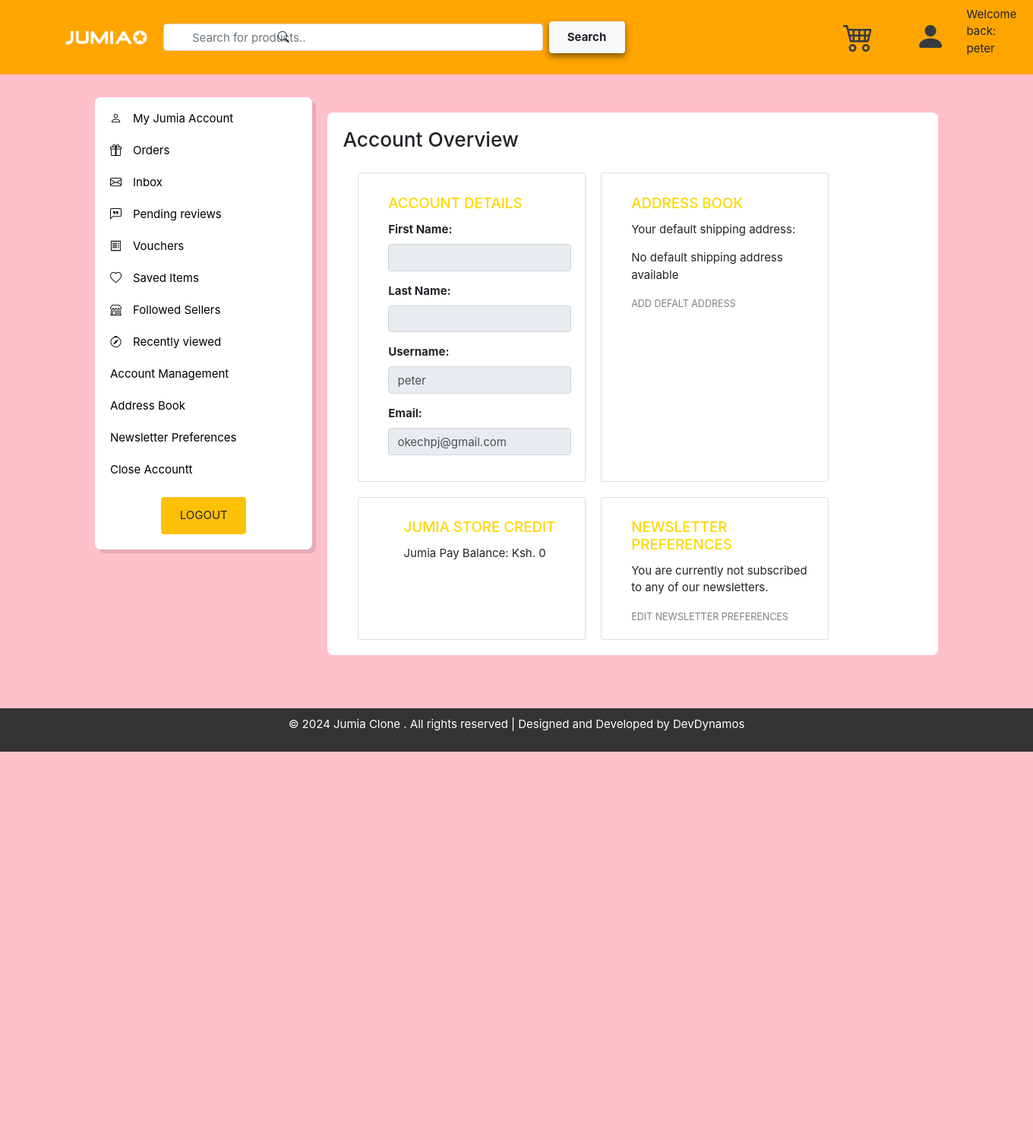
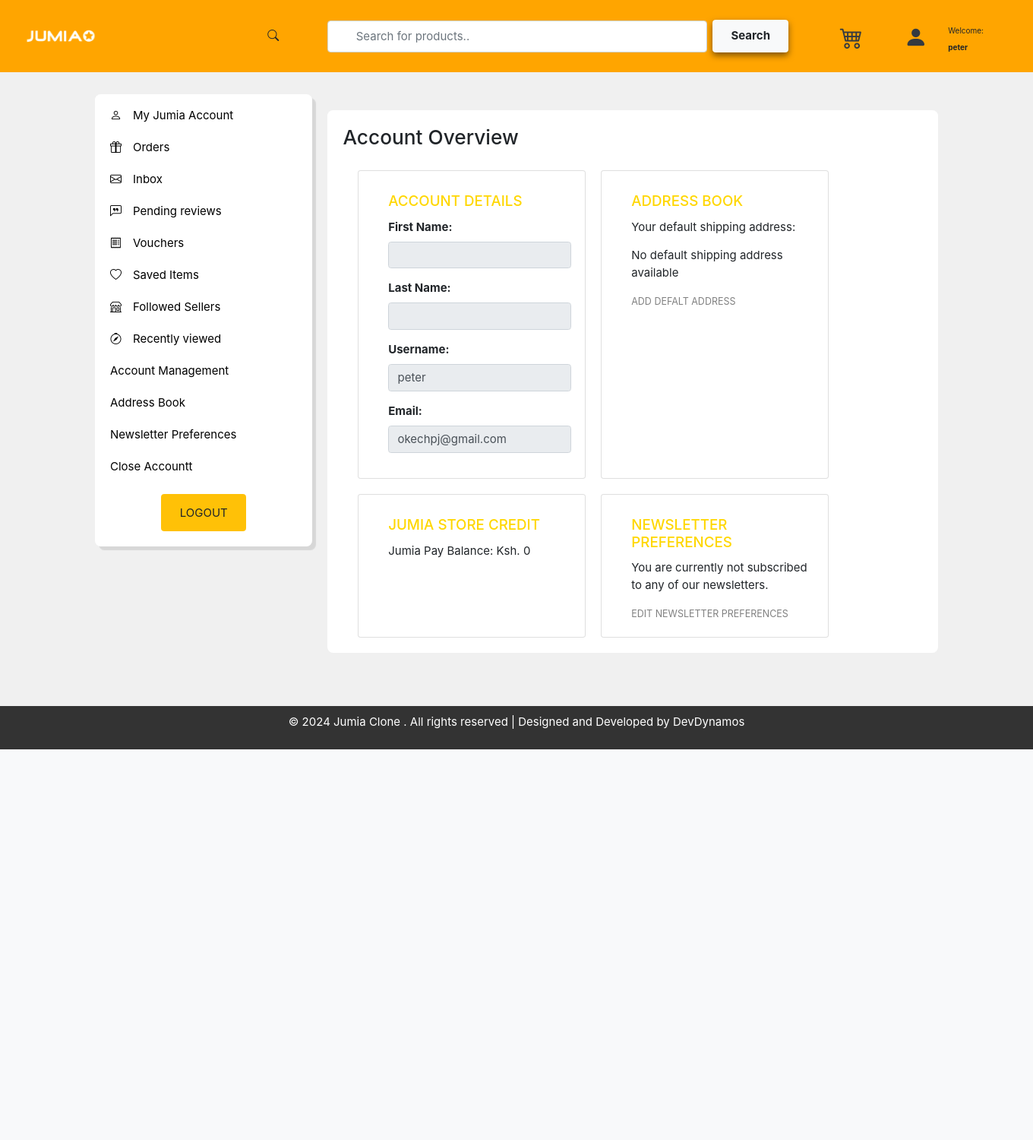
Before and after one commit to brandonladen/jumia_clone, a Django app: a page that uses templates/core/base.html in a window 1360 px wide. Shown: the whole page at 76% size. After the commit the page ends 986 px from the top, so only its background shows below. Run offline with Django 4.2, Linux system fonts and the light colour scheme; a user stored in the database is signed in; some libraries are stand-ins or nearby versions.

Commit message:
home page style

```diff
--- a/account/templates/account/CustomerCreationForm.html
+++ b/account/templates/account/CustomerCreationForm.html
@@ -72,8 +72,8 @@
                         {{ form.password2 }}
                     </div>
 
-                    <button type="submit" class="btn btn-primary btn-signup">Sign up</button>
-                    <a type="submit" href="{% url 'login' %}" class="btn btn-primary btn-signup">Login Page</a>
+                    <button type="submit" class="btn btn-warning btn-signup">Sign up</button><br><br>
+                    <a type="submit" href="{% url 'login' %}" class="btn btn-warning btn-signup">Login Page</a>
                 </form>
             </div>
     <!-- Bootstrap JS and jQuery (optional, if needed) -->
--- a/account/templates/account/CustomerLoginForm.html
+++ b/account/templates/account/CustomerLoginForm.html
@@ -37,6 +37,7 @@
         .btn-login {
             width: 100%;
         }
+
     </style>
 </head>
 <body>
@@ -58,8 +59,8 @@
                         {{ form.password }}
                     </div>
 
-                    <button type="submit" class="btn btn-primary btn-login">Login</button> <br/> <br/>
-                    <a href="{% url 'signup' %}" type="submit" class="btn btn-primary btn-login">signup</a>
+                    <button type="submit" class="btn btn-warning btn-login">Login</button> <br/> <br/>
+                    <a href="{% url 'signup' %}" type="submit" class="btn btn-warning btn-login">signup</a>
                 </form>
             </div>
         </div>
--- a/products/templates/products/cart.html
+++ b/products/templates/products/cart.html
@@ -34,7 +34,7 @@
 </head>
 
 <body>
-    <h1 class="w3-blue w3-center">Here is how your cart looks like</h1>
+
     <div class="container">
 
         <div class="row">
--- a/static/css/base.css
+++ b/static/css/base.css
@@ -11,30 +11,29 @@
     background-color: orange;
 }
 #logo img{
-    width: 120px;
-    margin-left: 50px;
-
+    width: 100px;
 }
 .nav-search{
     display: flex;
     flex-direction: row;
     align-items: center;
     justify-content: space-between;
-    padding-right: 130px;
     border: none;
+    margin-right: 20px;
 }
 #nav-bar:focus{
     border-color: transparent;
 }
 #nav-bar{
     padding-left: 37px;
-    padding-top: 10px;
-    padding-bottom: 10px;
+    padding-top: 20px;
+    padding-bottom: 20px;
 
 }
+
 .nav-search i{
     position: absolute;
-    right: 72%;
+    right: 73%;
 }
 
 .nav-search .btn{
@@ -47,12 +46,15 @@
     justify-content: space-between;
     margin-right: 50px;
 }
+.header-icons p{
+
+    margin-top: 20px;
+}
 .header-icons i{
     padding-right: 20px;
     padding-left: 20px;
-
     border-radius: 7px;
-    font-size: 40px;
+    font-size: 30px;
 
 }
 .header-icons i:hover{
--- a/static/css/index.css
+++ b/static/css/index.css
@@ -57,83 +57,41 @@ body{
 }
 
 .product-body{
-  margin-top: 100px;
-  border: 2px solid black;
+
+    margin-top: 190px;
 }
-.card{
-    display: flex;
-    flex-direction: column;
-    align-items: center;
-    justify-content: space-between;
+.card-products{
+    padding: 20px;
+    background-color: white;
+    margin-left: 4px;
+    width: 1090px;
+    border-bottom-left-radius: 8px;
+    border-bottom-right-radius: 8px;
 }
-
-.product-card{
+.card-products img{
+    width: 100px;
+}
+.card-header{
     display: flex;
     flex-direction: row;
     justify-content: space-between;
-    align-items: center;
-}
-.product{
-    padding: 20px;
-}
-@media only screen and (max-width){
-    .product-phone{
-        display: flex;
-        flex-direction: column;
-        align-items: center;
-        justify-content: space-between;
-    }
-}
-
-.card-header{
-    color: black;
     background-color: lightblue;
-    font-weight: bolder;
-    display: flex;
-    flex-direction: row;
-    justify-content: space-between;
+    width: 1090px;
+    border-top-left-radius: 8px;
+    border-top-right-radius: 8px;
 }
 .card-link a{
+    color: orange;
+    font-weight: bold;
+    list-style-type: none;
     text-decoration: none;
-    list-style-type: none;
-    color: black;
 }
-
-.product:hover{
-    box-shadow: 0 4px 8px rgba(0, 0, 0, 0.3);
-    cursor: pointer;
-}
-.product{
-    padding-left: 15px;
-    padding-right: 15px;
-}
-
 .recommendations-card{
     display: flex;
     flex-direction: row;
-    justify-content: space-between;
+    text-align: center;
 }
-img{
-width: 200px;
-width: 200px;
+.recommendations-card img{
+    width: 180px;
+    padding: 10px;
 }
-
-
-.messages {
-    list-style-type: none;
-    padding: 0;
-    margin: 0;
-}
-
-.messages li {
-    padding: 10px;
-    margin: 10px 0;
-    border: 1px solid #ddd;
-    border-radius: 4px;
-}
-
-.success {
-    background-color: #dff0d8;
-    border-color: #d6e9c6;
-    color: #3c763d;
-}
--- a/templates/core/base.html
+++ b/templates/core/base.html
@@ -32,7 +32,7 @@
     <script src="scripts/jquery.js"></script>
 </head>
 
-<body style="height: 1500px">
+<body>
     <header id="header" class="navbar navbar-expand-sm  navbar-dark sticky-top">
         <div id="logo" class="container-fluid">
             <a class="" href="{% url 'home' %}"><img src="/static/assets/images/jumia-icon2-removebg-preview.png" alt=""></a>
@@ -52,7 +52,7 @@
         <div class="header-icons">
             <a href="{% url 'view_cart' %}" class="text-dark fs-1 m-2 w3-xxlarge"><i class="bi bi-cart4"></i> </a>
             <a href="{% url 'profile' %}" class="text-dark fs-1 m-2 w3-xxlarge"><i class="bi bi-person-fill"></i> </a>
-            <p>Welcome back: {{ request.user.username }}</p>
+            <p><small>Welcome:<br><b> {{ request.user.username }}</b></small></p>
         </div>
     </header>
   <!-- Display messages -->
```
Also changed, not shown: products/templates/products/index.html (+29 -26 lines), db.sqlite3, static/assets/images/electric-glass-and-steel-hot-water-kettle_t3qAZF7.webp (added), static/assets/images/liquid-laundry-detergent-plain_QTu1WWy.jpg (added), static/assets/images/men-cozy-fleece-zip-up-hoodie-red.jpg (added), static/assets/images/men-golf-polo-t-shirt-blue.jpg (added).
